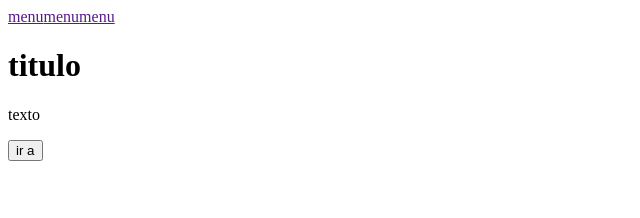
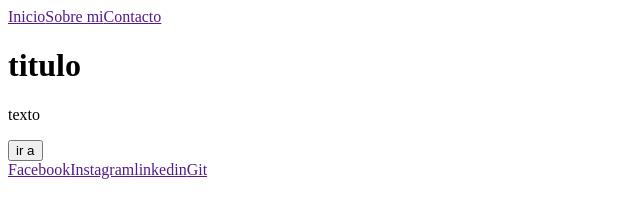
Before and after one commit to Larubia82/primer-projeto, a plain HTML site: page index.html in a window 1280 px wide. Shown: the whole page, without its empty margins (0-640 px from the left). Drawn offline with Linux system fonts and the light colour scheme.

Commit message:
creado caja redes Sociales

```diff
--- a/index.html
+++ b/index.html
@@ -8,9 +8,10 @@
 </head>
 <body>
 <div>
-    <a href="">menu</a><a href="">menu</a><a href="">menu</a>
+    <a href="">Inicio</a><a href="">Sobre mi</a><a href="">Contacto</a>
     <h1>titulo</h1>
     <p>texto</p>
     <img src="" alt=""><button>ir a</button></div>
+<section><a href="">Facebook</a><a href="">Instagram</a><a href="">linkedin</a><a href="">Git</a></section>
 </body>
 </html>
```
